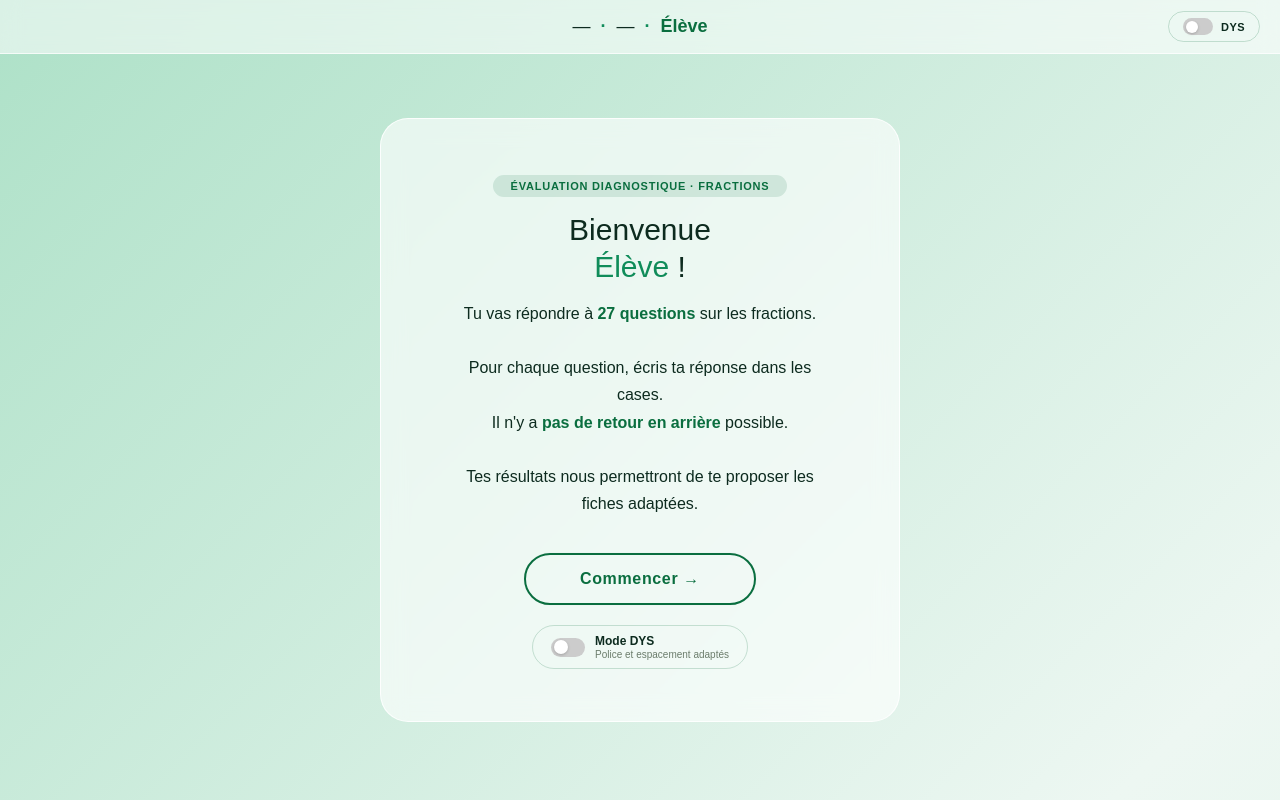
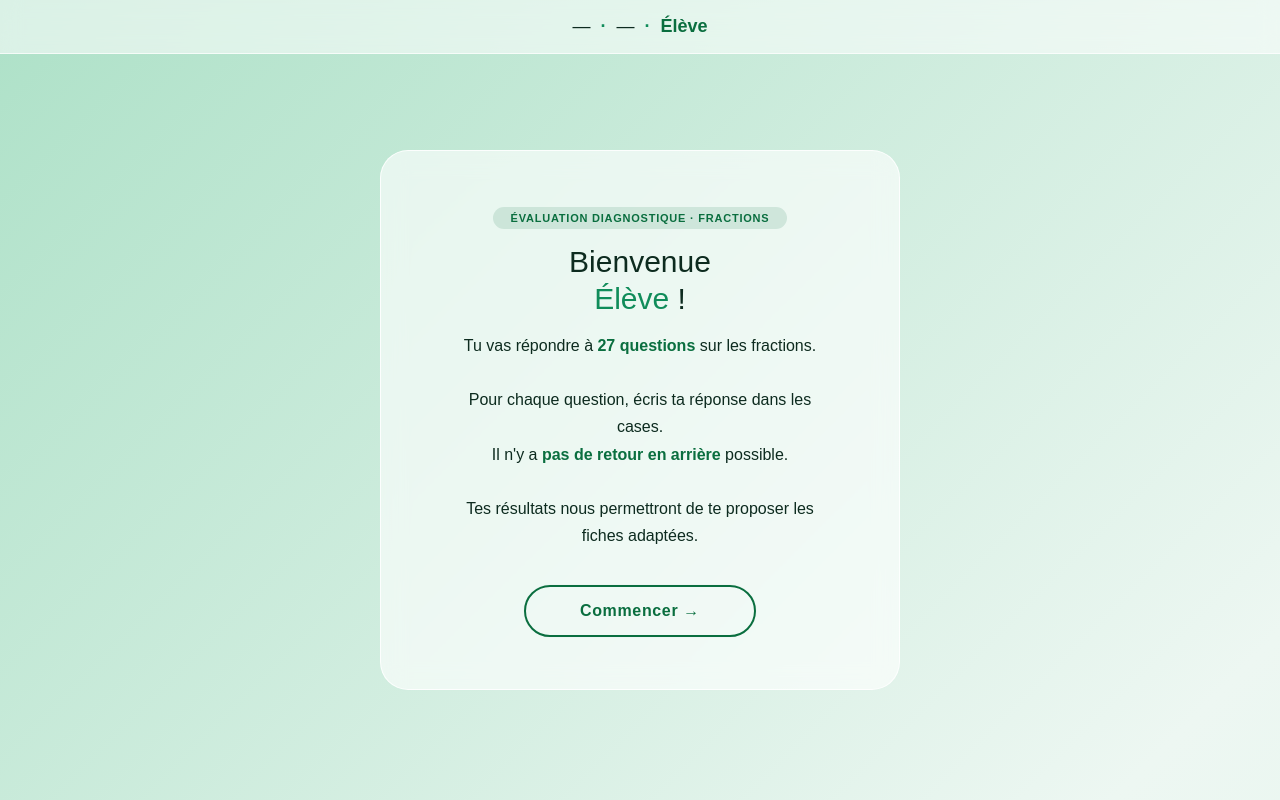
Before and after one commit to arnaudreydellet/evaluation-fractions, a plain HTML site: page index.html in a window 1280 px wide. Drawn offline with Linux system fonts and the light colour scheme; a web font is replaced by a local one.

Commit message:
Update index.html

```diff
--- a/index.html
+++ b/index.html
@@ -27,13 +27,11 @@
     .header-ligne { font-size:18px;font-weight:500;color:var(--texte-fonce);display:flex;align-items:center;gap:10px; }
     .header-sep { color:var(--vert-fort);font-weight:700; }
     .header-nom { font-weight:700;color:var(--vert-bord); }
-    .header-dys { position:absolute;right:20px;display:flex;align-items:center;gap:8px;cursor:pointer;padding:6px 14px;border-radius:999px;border:1.5px solid rgba(10,110,63,0.2);background:transparent;font-family:Arial,sans-serif;transition:all 0.2s; }
-    .header-dys:hover { background:rgba(10,110,63,0.07); }
-    .dys-dot { width:30px;height:17px;border-radius:999px;background:#ccc;position:relative;flex-shrink:0;transition:background 0.3s; }
-    .dys-dot::after { content:'';position:absolute;top:2.5px;left:2.5px;width:12px;height:12px;border-radius:50%;background:#fff;transition:transform 0.3s;box-shadow:0 1px 3px rgba(0,0,0,0.2); }
-    .header-dys.on .dys-dot { background:var(--vert-fort); }
-    .header-dys.on .dys-dot::after { transform:translateX(13px); }
-    .dys-lbl { font-size:11px;font-weight:700;color:var(--texte-fonce);letter-spacing:0.04em; }
+    /* Badge "Mode DYS actif" qui remplace l'ancien bouton toggle */
+    .header-dys-badge { display:none; position:absolute;right:20px;align-items:center;gap:6px;padding:5px 12px;border-radius:999px;background:rgba(10,110,63,0.12);border:1px solid rgba(10,110,63,0.25);font-family:Arial,sans-serif;font-size:11px;font-weight:700;color:var(--vert-bord);letter-spacing:0.04em; }
+    .header-dys-badge.visible { display:inline-flex; }
+    .header-dys-badge::before { content:'';width:6px;height:6px;border-radius:50%;background:var(--vert-fort); }
+
     .ecran { display:flex;align-items:center;justify-content:center;width:100%;min-height:100vh;padding-top:80px;padding-bottom:40px; }
     .ecran.cache { display:none; }
     .fond-vert { background:linear-gradient(135deg,var(--vert-clair),var(--vert-pale),var(--vert-moyen),var(--vert-pale),var(--vert-doux));background-size:400% 400%;animation:gradientWave 8s ease infinite; }
@@ -47,15 +45,6 @@
     .texte-intro strong { color:var(--vert-bord); }
     .btn { margin-top:22px;padding:15px 54px;border-radius:999px;border:2.5px solid var(--vert-bord);background:transparent;font-size:16px;font-weight:700;cursor:pointer;letter-spacing:0.04em;color:var(--vert-bord);animation:btnGlow 2.2s ease-in-out infinite;transition:background 0.2s,color 0.2s,transform 0.15s;font-family:inherit; }
     .btn:hover { background:var(--vert-bord);color:#fff;transform:scale(1.05); }
-    .accueil-dys { margin-top:6px;display:flex;align-items:center;gap:10px;cursor:pointer;padding:8px 18px;border-radius:999px;border:1.5px solid rgba(10,110,63,0.2);background:transparent;font-family:Arial,sans-serif;transition:all 0.2s; }
-    .accueil-dys:hover { background:rgba(10,110,63,0.06); }
-    .accueil-dys-dot { width:34px;height:19px;border-radius:999px;background:#ccc;position:relative;flex-shrink:0;transition:background 0.3s; }
-    .accueil-dys-dot::after { content:'';position:absolute;top:2.5px;left:2.5px;width:14px;height:14px;border-radius:50%;background:#fff;transition:transform 0.3s;box-shadow:0 1px 3px rgba(0,0,0,0.2); }
-    .accueil-dys.on .accueil-dys-dot { background:var(--vert-fort); }
-    .accueil-dys.on .accueil-dys-dot::after { transform:translateX(15px); }
-    .accueil-dys-texte { text-align:left; }
-    .accueil-dys-lbl { font-size:12px;font-weight:700;color:var(--texte-fonce);display:block; }
-    .accueil-dys-sub  { font-size:10px;color:#6b7c6b;display:block;margin-top:1px; }
 
     /* PROGRESSION */
     .prog-header { width:100%;display:flex;flex-direction:column;align-items:center;gap:8px;margin-bottom:28px; }
@@ -118,9 +107,7 @@
       <span id="header-classe">—</span><span class="header-sep">·</span>
       <span class="header-nom" id="header-nom">—</span>
     </div>
-    <button class="header-dys" id="header-dys" onclick="basculerDYS()">
-      <div class="dys-dot"></div><span class="dys-lbl">DYS</span>
-    </button>
+    <div class="header-dys-badge" id="header-dys-badge">Mode DYS</div>
   </div>
 
   <!-- CHARGEMENT -->
@@ -143,13 +130,6 @@
         Tes résultats nous permettront de te proposer les fiches adaptées.
       </div>
       <button class="btn" onclick="allerVers('ecran-accueil','ecran-eval');setTimeout(chargerQuestion,500)">Commencer →</button>
-      <button class="accueil-dys" id="accueil-dys" onclick="basculerDYS()">
-        <div class="accueil-dys-dot"></div>
-        <div class="accueil-dys-texte">
-          <span class="accueil-dys-lbl">Mode DYS</span>
-          <span class="accueil-dys-sub">Police et espacement adaptés</span>
-        </div>
-      </button>
     </div>
   </div>
 
@@ -197,6 +177,9 @@
   const prof      = params.get('prof')       || '';
   const profEmail = params.get('prof_email') || '';
   const espaceUrl = params.get('espace_url') || '';
+  // ═══ DÉTECTION AUTOMATIQUE DU MODE DYS ═══
+  // L'espace élève transmet ?dys=1 dans l'URL si l'élève a coché "DYS" à l'inscription
+  const dysActif = params.get('dys') === '1';
 
   document.getElementById('header-lycee').textContent = lycee;
   document.getElementById('header-classe').textContent = classe;
@@ -204,15 +187,10 @@
   document.getElementById('prenom-accueil').textContent = nom.split(' ')[0];
   document.getElementById('prenom-res').textContent = nom.split(' ')[0];
 
-  let dysActif = false;
-  function basculerDYS() {
-    dysActif = !dysActif;
-    document.body.style.transition = 'opacity 0.2s'; document.body.style.opacity = '0';
-    setTimeout(() => {
-      document.body.classList.toggle('dys', dysActif);
-      ['header-dys','accueil-dys'].forEach(id => { const el=document.getElementById(id); if(el) el.classList.toggle('on', dysActif); });
-      document.body.style.opacity = '1';
-    }, 200);
+  // Application automatique du mode DYS au chargement
+  if (dysActif) {
+    document.body.classList.add('dys');
+    document.getElementById('header-dys-badge').classList.add('visible');
   }
 
   // ── DONNÉES : 30 questions ───────────────────────────────────
```
